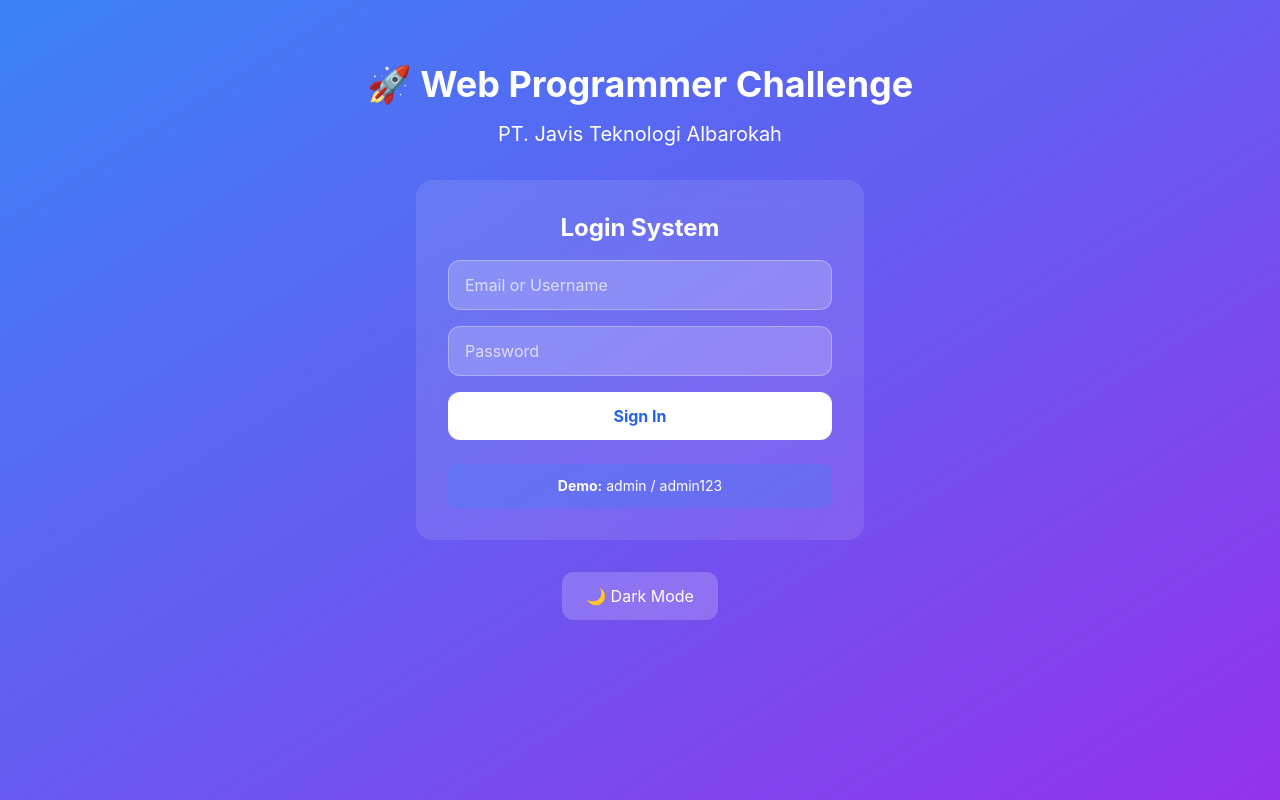
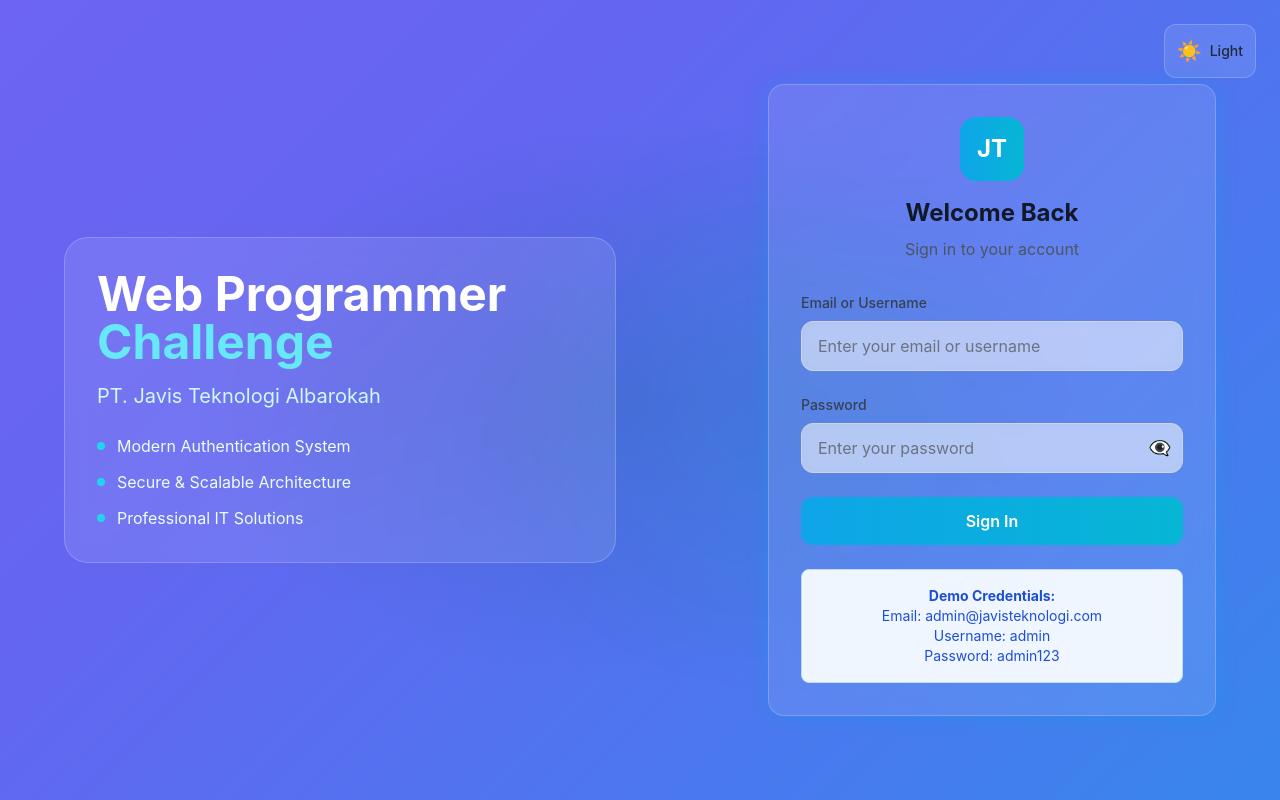
Before and after one commit to MSyafei01/web-programmer-challenge2, a React (Vite) app in the folder frontend/: page /login in a window 1280 px wide. Built offline with nearby package versions, Linux system fonts and the light colour scheme.

Commit message:
Update App.jsx

```diff
--- a/frontend/src/App.jsx
+++ b/frontend/src/App.jsx
@@ -1,58 +1,42 @@
-    import React, { useState } from 'react';
+    import React from 'react';
+    import { BrowserRouter as Router, Routes, Route, Navigate } from 'react-router-dom';
+    import { AuthProvider, useAuth } from './context/AuthContext';
+    import Login from './pages/Login';
+    import Dashboard from './pages/Dashboard';
+    import LoadingSpinner from './components/LoadingSpinner';
+
+    const ProtectedRoute = ({ children }) => {
+    const { isAuthenticated, loading } = useAuth();
+
+    if (loading) {
+        return (
+        <div className="min-h-screen bg-gradient-to-br from-primary-500 to-cyan-500 flex items-center justify-center">
+            <LoadingSpinner size="large" text="Checking authentication..." />
+        </div>
+        );
+    }
+
+    return isAuthenticated ? children : <Navigate to="/login" />;
+    };
 
     function App() {
-    const [darkMode, setDarkMode] = useState(false);
-
     return (
-        <div className={`min-h-screen transition-colors ${darkMode ? 'bg-gray-900 text-white' : 'bg-gradient-to-br from-blue-500 to-purple-600 text-white'}`}>
-        <div className="container mx-auto px-4 py-16">
-            <div className="text-center">
-            <h1 className="text-4xl font-bold mb-4">
-                🚀 Web Programmer Challenge
-            </h1>
-            <p className="text-xl mb-2">PT. Javis Teknologi Albarokah</p>
-
-            <div className="max-w-md mx-auto bg-white/10 backdrop-blur-md rounded-2xl p-8 mt-8">
-                <h2 className="text-2xl font-bold mb-4">Login System</h2>
-
-                <div className="space-y-4">
-                <div>
-                    <input
-                    type="text"
-                    placeholder="Email or Username"
-                    className="w-full px-4 py-3 rounded-xl bg-white/20 border border-white/30 text-white placeholder-white/70"
-                    />
-                </div>
-
-                <div>
-                    <input
-                    type="password"
-                    placeholder="Password"
-                    className="w-full px-4 py-3 rounded-xl bg-white/20 border border-white/30 text-white placeholder-white/70"
-                    />
-                </div>
-
-                <button className="w-full bg-white text-blue-600 font-bold py-3 rounded-xl hover:bg-gray-100 transition-colors">
-                    Sign In
-                </button>
-                </div>
-
-                <div className="mt-6 p-3 bg-blue-500/30 rounded-lg">
-                <p className="text-sm">
-                    <strong>Demo:</strong> admin / admin123
-                </p>
-                </div>
-            </div>
-
-            <button
-                onClick={() => setDarkMode(!darkMode)}
-                className="mt-8 bg-white/20 px-6 py-3 rounded-xl backdrop-blur-md hover:bg-white/30 transition-colors"
-            >
-                {darkMode ? '☀️ Light Mode' : '🌙 Dark Mode'}
-            </button>
-            </div>
-        </div>
-        </div>
+        <AuthProvider>
+        <Router>
+            <Routes>
+            <Route path="/login" element={<Login />} />
+            <Route
+                path="/dashboard"
+                element={
+                <ProtectedRoute>
+                    <Dashboard />
+                </ProtectedRoute>
+                }
+            />
+            <Route path="/" element={<Navigate to="/dashboard" />} />
+            </Routes>
+        </Router>
+        </AuthProvider>
     );
     }
 
```
